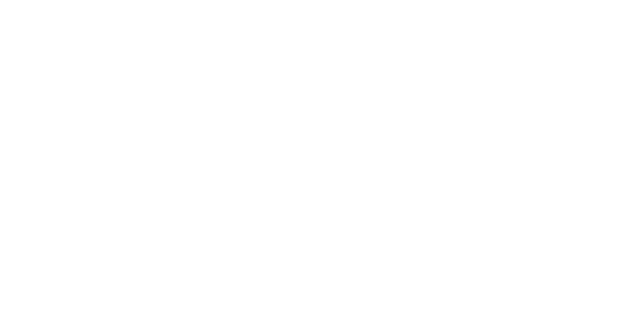
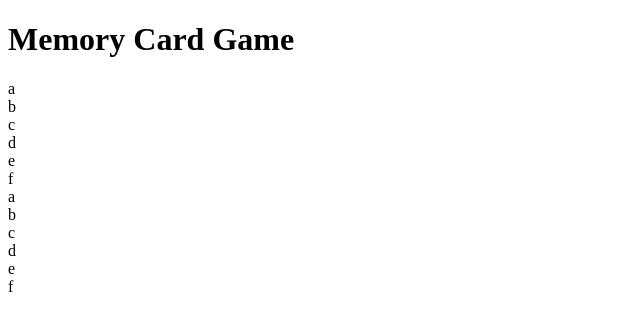
Before and after one commit to BrooksSuz/memory-card, a React (Create React App) app: page / in a window 1280 px wide. Shown: the top 330 px of the page, without its empty margins (0-640 px from the left). Built offline with nearby package versions, Linux system fonts and the light colour scheme.

Commit message:
Fix values in indidvidual Cards

```diff
--- a/src/App.js
+++ b/src/App.js
@@ -2,6 +2,7 @@ import React from "react";
 import Card from "./components/card";
 
 const App = () => {
+  return (
     <div className="container">
 
       <header>
@@ -15,16 +16,16 @@ const App = () => {
         <Card letter="d" />
         <Card letter="e" />
         <Card letter="f" />
-      <Card letter="g" />
-      <Card letter="h" />
-      <Card letter="i" />
-      <Card letter="j" />
-      <Card letter="k" />
-      <Card letter="l" />
-
+        <Card letter="a" />
+        <Card letter="b" />
+        <Card letter="c" />
+        <Card letter="d" />
+        <Card letter="e" />
+        <Card letter="f" />
       </div>
 
     </div>
+  );
 };
 
 export default App;
--- a/src/components/card.js
+++ b/src/components/card.js
@@ -1,7 +1,13 @@
 import React from "react";
 
 const Card = (props) => {
+  const { letter } = props;
 
+  return (
+    <div className="card">
+      <div className="letter">{letter}</div>
+    </div>
+  );
 };
 
 export default Card;
--- /dev/null
+++ b/src/styles/App.css
@@ -0,0 +1,4 @@
+.container {
+  display: flex;
+  justify-content: center;
+}
```
Lines whose indentation alone changed are shown as unchanged.
